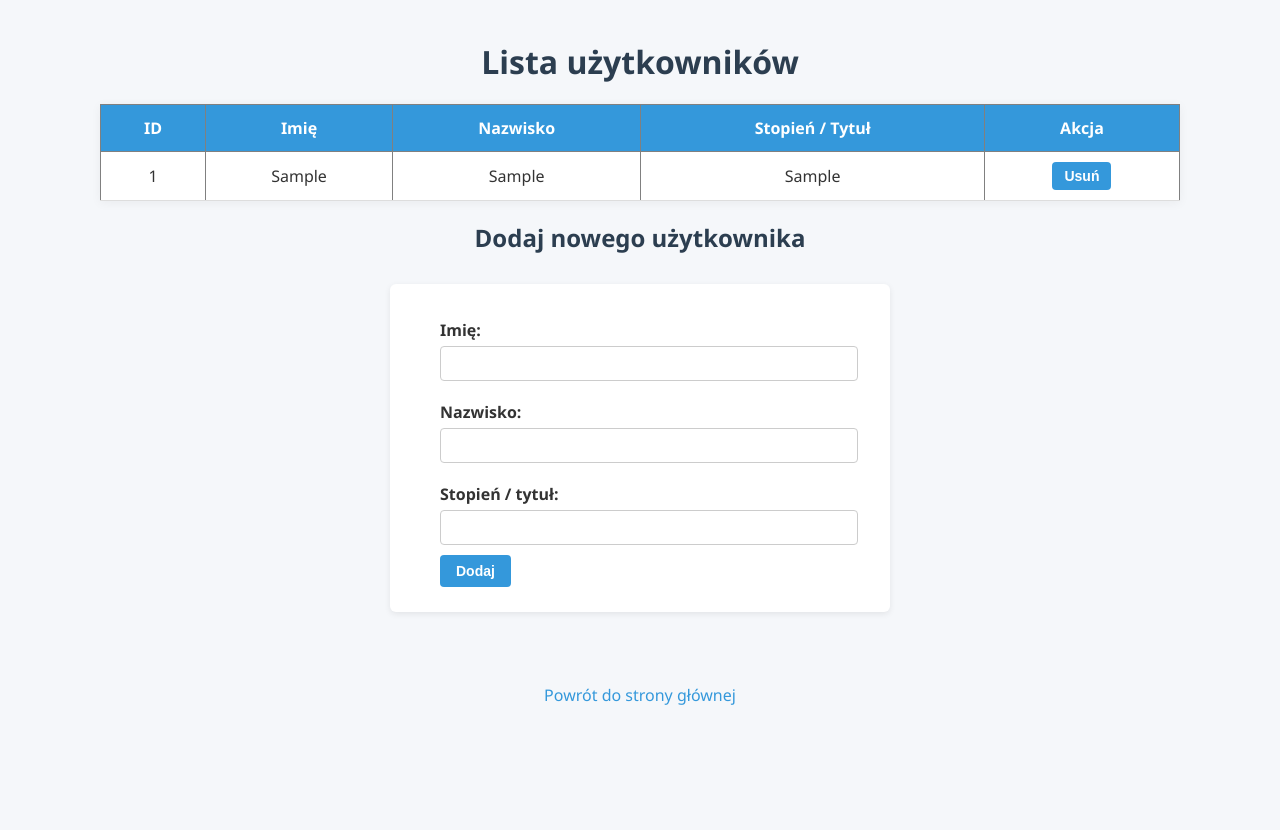
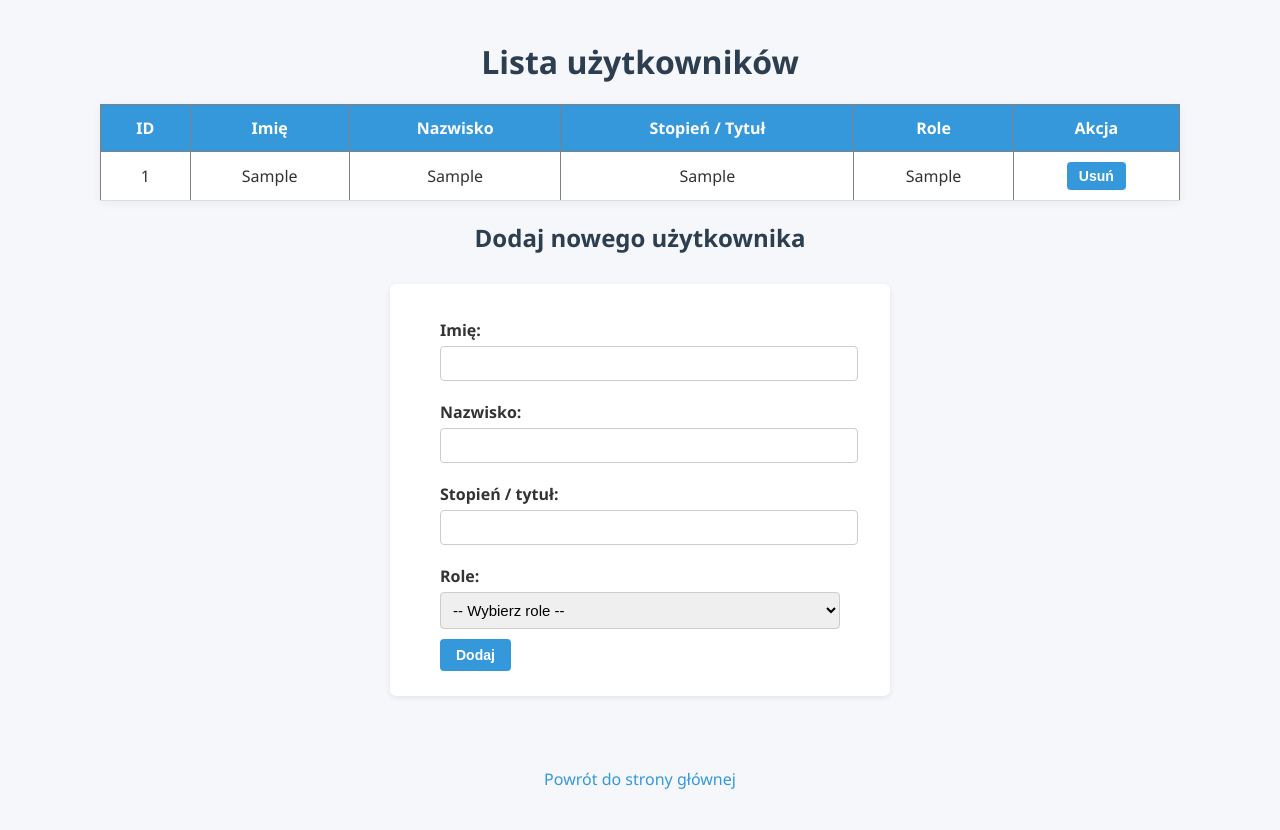
Before and after one commit to lanchesterr/rezerwacja-sal, a Flask app: page /uzytkownicy in a window 1280 px wide. Before the commit the page ends 705 px from the top, so only its background shows below. Run offline with Flask 3, Linux system fonts and the light colour scheme; tables that the repository leaves empty hold one stand-in row (values such as "Sample post").

Commit message:
Update uzytkownicy.html

```diff
--- a/reserwacje-sal-main/app/templates/uzytkownicy.html
+++ b/reserwacje-sal-main/app/templates/uzytkownicy.html
@@ -1,5 +1,6 @@
 <!DOCTYPE html>
 <html lang="pl">
+
 <head>
     <meta charset="UTF-8">
     <title>Użytkownicy</title>
@@ -14,6 +15,7 @@
                 <th>Imię</th>
                 <th>Nazwisko</th>
                 <th>Stopień / Tytuł</th>
+                <th>Role</th>
                 <th>Akcja</th>
             </tr>
         </thead>
@@ -24,6 +26,15 @@
                 <td>{{ u.imie }}</td>
                 <td>{{ u.nazwisko }}</td>
                 <td>{{ u.stopien_naukowy }}</td>
+                <td>
+                {% if u.role %}
+                  {% for r in u.role %}
+                    {{ r.nazwa_roli }}{% if not loop.last %}, {% endif %}
+                  {% endfor %}
+                {% else %}
+                  Brak ról
+                {% endif %}
+                </td>
                 <td>
                     <form action="{{ url_for('main.usun_uzytkownika', id=u.id_uzytkownika) }}" method="POST" style="display:inline;">
                         <button type="submit" onclick="return confirm('Na pewno usunąć?')">Usuń</button>
@@ -45,10 +56,19 @@
             <label for="stopien">Stopień / tytuł:</label>
             <input type="text" name="stopien_naukowy" id="stopien_naukowy">
         <br>
+
+        <label for="id_roli">Role:</label>
+        <select name="id_roli">
+            <option value="">-- Wybierz role --</option>
+            {% for r in role %}
+                <option value="{{ r.id_roli }}">{{ r.nazwa_roli }}</option>
+            {% endfor %}
+        </select>
         <button type="submit">Dodaj</button>
     </form>
 
     <br>
     <a href="/">Powrót do strony głównej</a>
+
 </body>
 </html>
```
Lines whose indentation alone changed are shown as unchanged.
